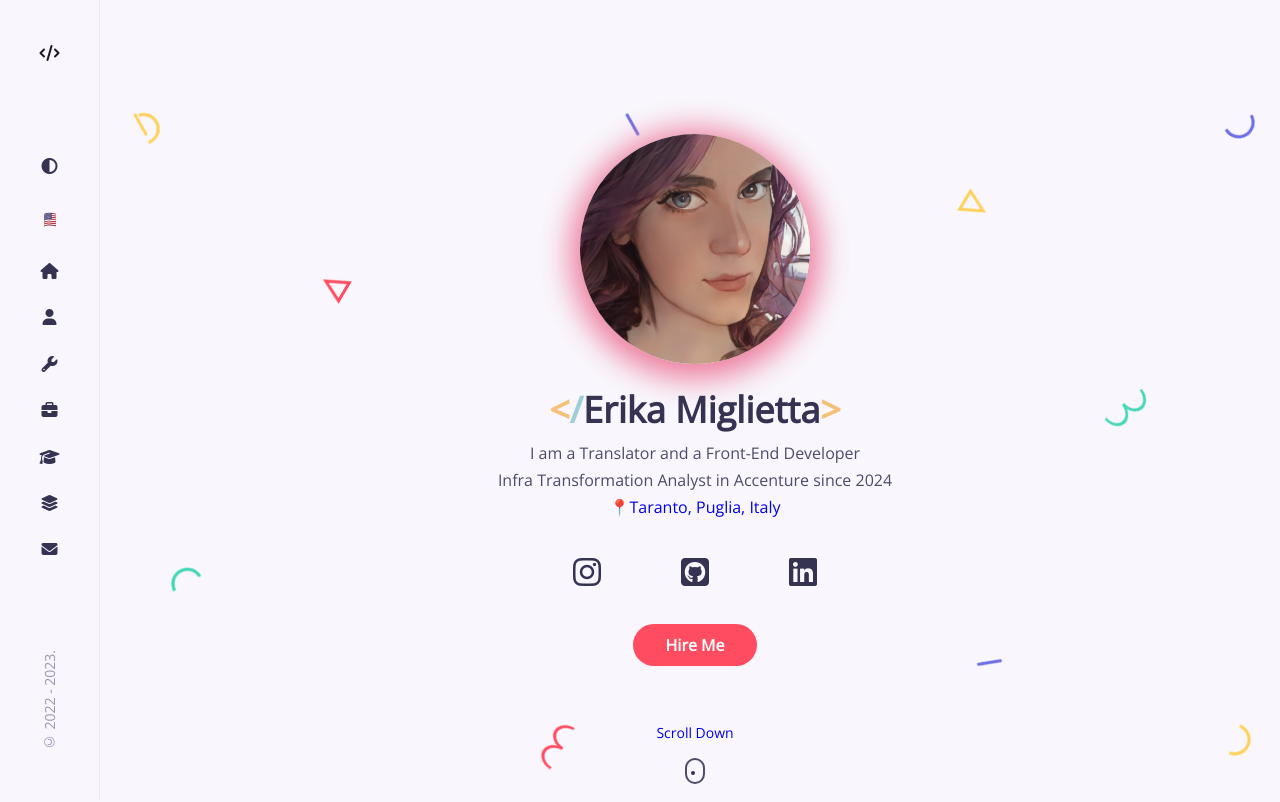
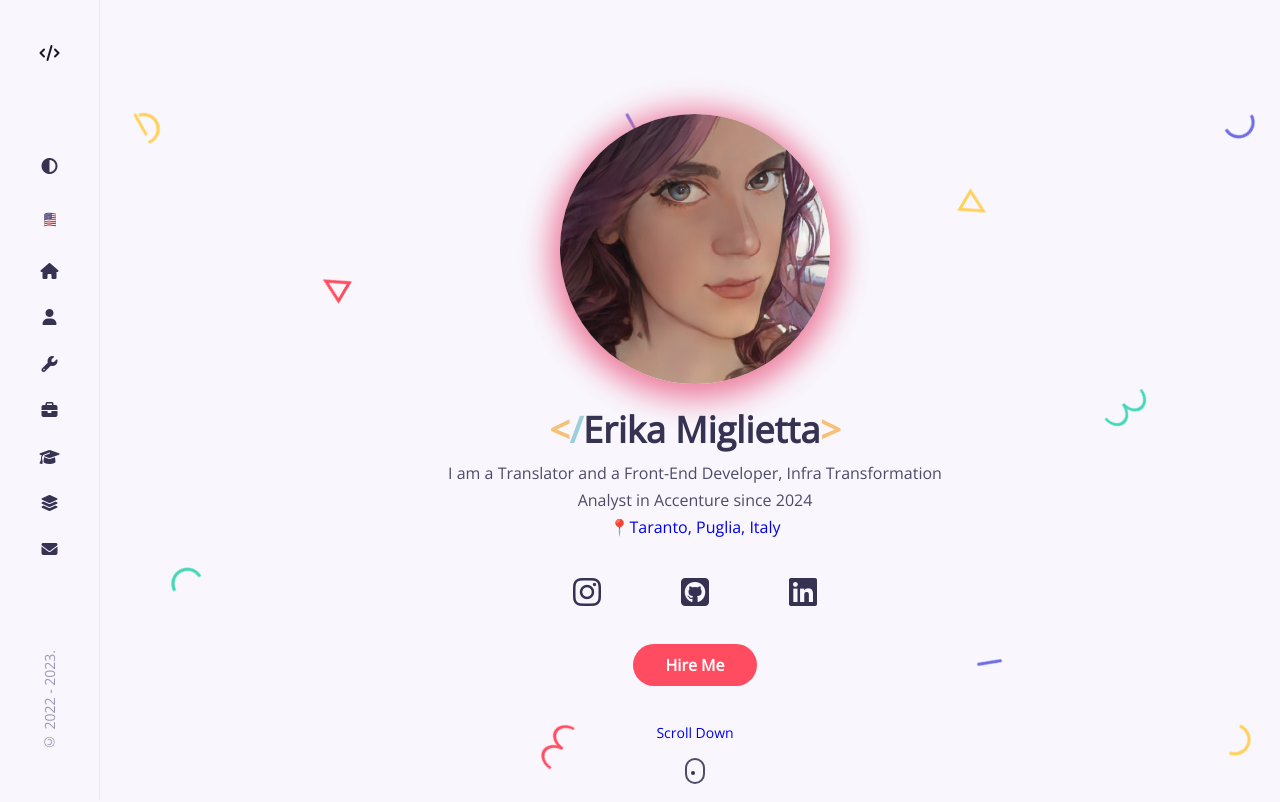
Before and after one commit to erina92/react-portfolio, a React (Create React App) app: page / in a window 1280 px wide. Shown: the top 802 px of the page. Built offline with nearby package versions, Linux system fonts and the light colour scheme.

Commit message:
as it was before

```diff
--- a/src/components/home/Home.jsx
+++ b/src/components/home/Home.jsx
@@ -20,22 +20,10 @@ const Home = () => {
         </h1>
         <span className="home__education">
           {isItalian
-            ? [
-                "Sono una traduttrice e una sviluppatrice Front-End",
-                <br />,
-                "Infra Transformation Analyst in Accenture dal 2024",
-              ]
+            ? "Sono una traduttrice e una sviluppatrice Front-End, Infra Transformation Analyst in Accenture dal 2024"
             : isFrench
-            ? [
-                "Je suis traductrice et développeuse Front-End",
-                <br />,
-                "Infra Transformation Analyst in Accenture depuis 2024",
-              ]
-            : [
-                "I am a Translator and a Front-End Developer",
-                <br />,
-                "Infra Transformation Analyst in Accenture since 2024",
-              ]}
+            ? "Je suis traductrice et développeuse Front-End, Infra Transformation Analyst in Accenture depuis 2024"
+            : "I am a Translator and a Front-End Developer, Infra Transformation Analyst in Accenture since 2024"}
         </span>
         <br />
         <span className="home__location">
```
